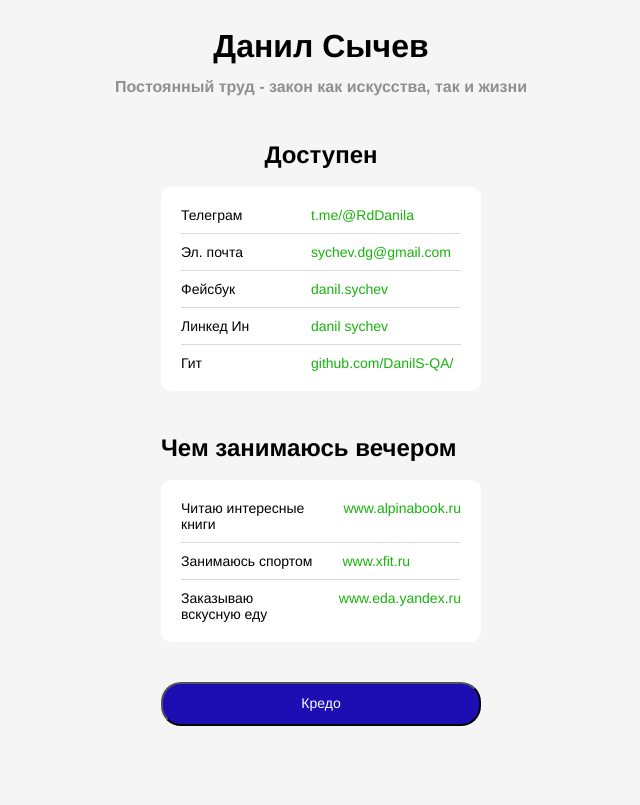
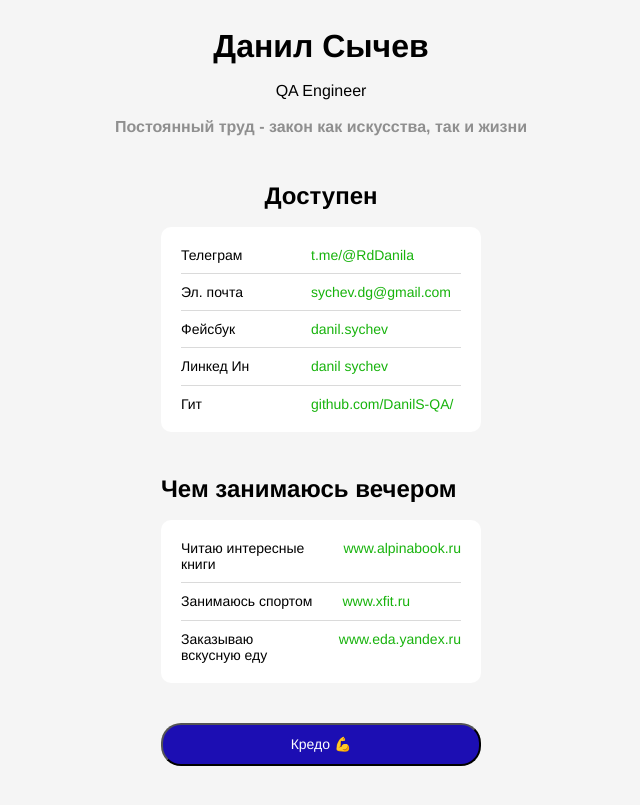
Before and after one commit to DanilS-QA/CV, a plain HTML site: page index.html in a window 1280 px wide. Shown: the part 347-1152 px from the top of the page, without its empty margins (319-959 px from the left). Before the commit the page ends 1113 px from the top, so only its background shows below. Drawn offline with Linux system fonts and the light colour scheme.

Commit message:
New commit

```diff
--- a/index.html
+++ b/index.html
@@ -12,6 +12,7 @@
     <header class="header">
       <center><img src="./avatar.png" alt="avatar" class="header__avatar" height="300px" width="300px"/></center>
       <center><h1 class="header__title">Данил Сычев</h1></center>
+<center><p>QA Engineer</p></center>
       <center><h3 class="header__subtitle">Постоянный труд - закон как искусства, так и жизни</h3></center>
     </header>
     <main>
@@ -63,7 +64,7 @@
       </section>
     </main>
     <footer>
-      <button type = "button" class="button-link" href=""> Кредо </button>
+      <button type = "button" class="button-link" href=""> Кредо &#128170; </button>
     </footer>
     <script type="text/javascript" src="js.js"></script>
   </body>
```
